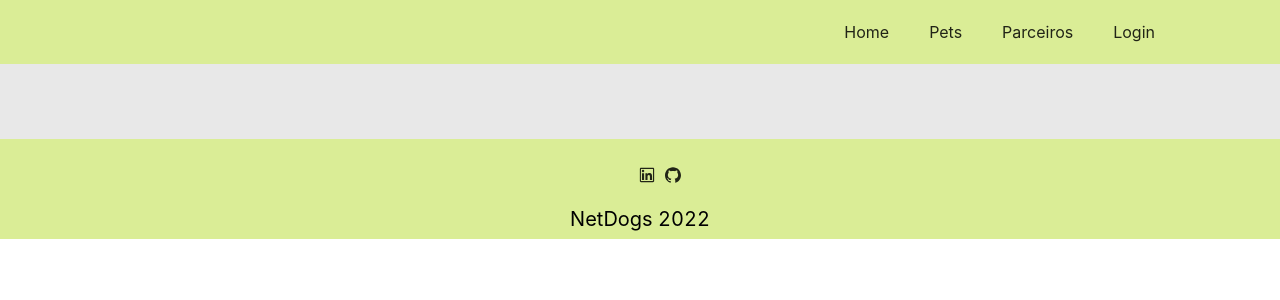
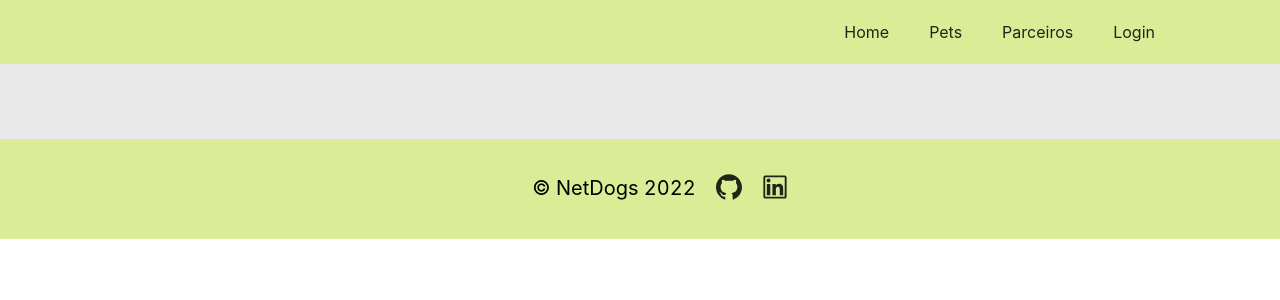
Before and after one commit to LueSantos/dognet, a React (Create React App) app in the folder website/: page / in a window 1280 px wide. Shown: the top 300 px of the page. Built offline with nearby package versions, Linux system fonts and the light colour scheme; what @netuno/service-client would draw is missing.

Commit message:
correção footer

```diff
--- a/website/src/components/Footer/footer.js
+++ b/website/src/components/Footer/footer.js
@@ -7,18 +7,17 @@ const Rodape = () => {
   return (
     <Footer>
       <>
-        <ul className='midia_social'>
+        <ul className="midia_social">
           <li>
-            <LinkedinOutlined />
+            <p className="text_footer"> © NetDogs 2022 </p>
           </li>
           <li>
-            <GithubOutlined />
+            <GithubOutlined style={{ fontSize: '26px' }} />
+          </li>
+          <li>
+            <LinkedinOutlined style={{ fontSize: '26px' }} />
           </li>
         </ul>
-
-        <span className="text_footer">
-          <p>   NetDogs 2022 </p>
-        </span>
       </>
     </Footer>
   );
--- a/website/src/components/Footer/footer.less
+++ b/website/src/components/Footer/footer.less
@@ -7,16 +7,19 @@
     background: rgb(218, 237, 150);
 }
 
-.midia_social{
+.midia_social {
    display: flex;
    justify-content: center;
+   align-items: center;
    list-style-type: none;
-   cursor: pointer;
+
 }
 
-.midia_social li{
-    margin: 0 5px;
+.midia_social li {
+    margin: 0 10px ;
+    cursor: pointer;
 }
+
 
 .midia_social li:hover{
     color: red;
@@ -24,7 +27,7 @@
 
 
  .text_footer{
-     text-align: center;
+  margin: 10px auto;
     font-size: 20px;
     font-weight: 400;
     color: black ;
```
